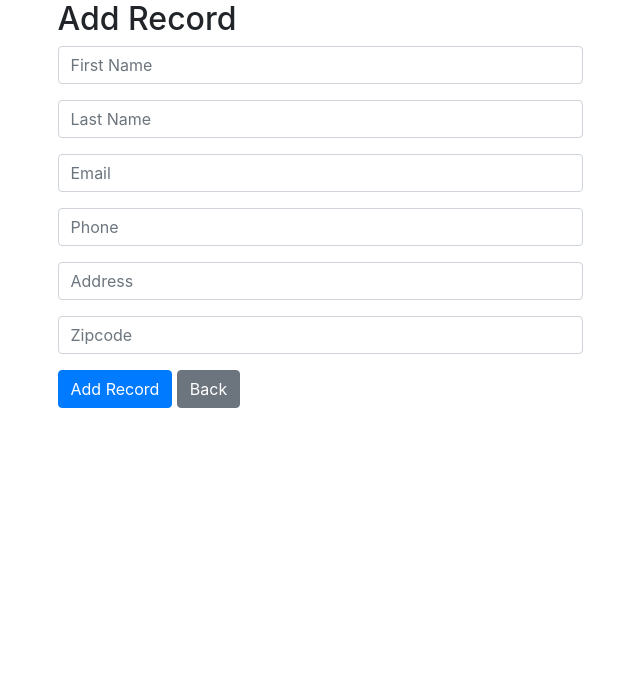
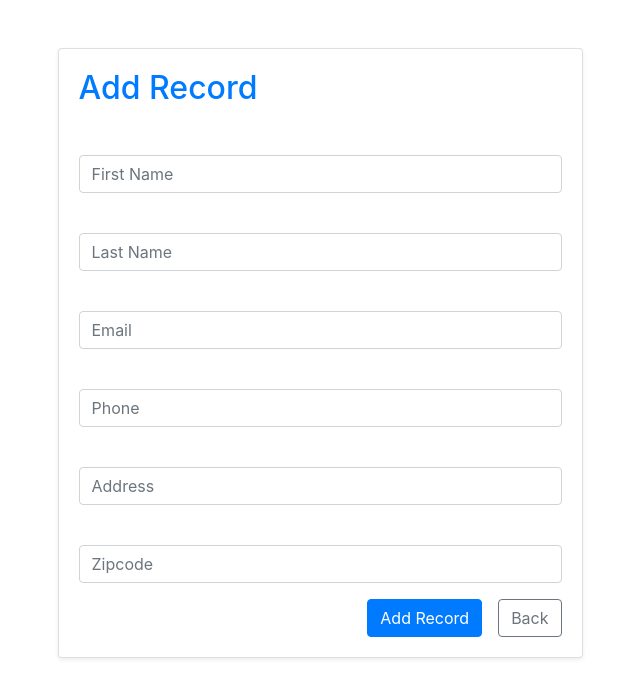
Before and after one commit to MateenSeddiqi/CRM_Django, a Django app: page /add_record/ in a window 1280 px wide. Shown: the part 56-754 px from the top of the page, without its empty margins (320-960 px from the left). Run offline with Django 4.2, Linux system fonts and the light colour scheme; a user stored in the database is signed in.

Commit message:
design of show record and add record changed

```diff
--- a/customer_management/templates/add_record.html
+++ b/customer_management/templates/add_record.html
@@ -2,17 +2,33 @@
 {% load static %}
 
 {% block content %}
-<div class="col-md-6 offset-md-3">
+<div class="container my-5">
+    <div class="row justify-content-center">
+        <div class="col-md-6">
+            <div class="card shadow-sm">
+                <div class="card-body">
+                    <h2 class="text-primary mb-4">Add Record</h2>
 
-<h2>Add Record</h2>
+                    <form method="POST" action="{% url 'add_record' %}">
+                        {% csrf_token %}
 
-<form method="POST" action="{% url 'add_record' %}">
-    {% csrf_token %}
+                        <div class="form-group">
+                            {% for field in form %}
+                            <div class="mb-3">
+                                <label for="{{ field.id_for_label }}" class="form-label">{{ field.label }}</label>
+                                {{ field }}
+                            </div>
+                            {% endfor %}
+                        </div>
 
-        {{ form.as_p }}
-
-        <button type="submit" class="btn btn-primary">Add Record</button>
-        <a href="{% url 'home' %}"><button class="btn btn-secondary">Back</button></a>
-</form>
+                        <div class="d-flex justify-content-end">
+                            <button type="submit" class="btn btn-primary mr-3">Add Record</button>
+                            <a href="{% url 'home' %}" class="btn btn-outline-secondary">Back</a>
+                        </div>
+                    </form>
+                </div>
+            </div>
+        </div>
+    </div>
 </div>
 {% endblock %}
```
Also changed, not shown: customer_management/templates/home.html (+8 -1 lines), db.sqlite3.
